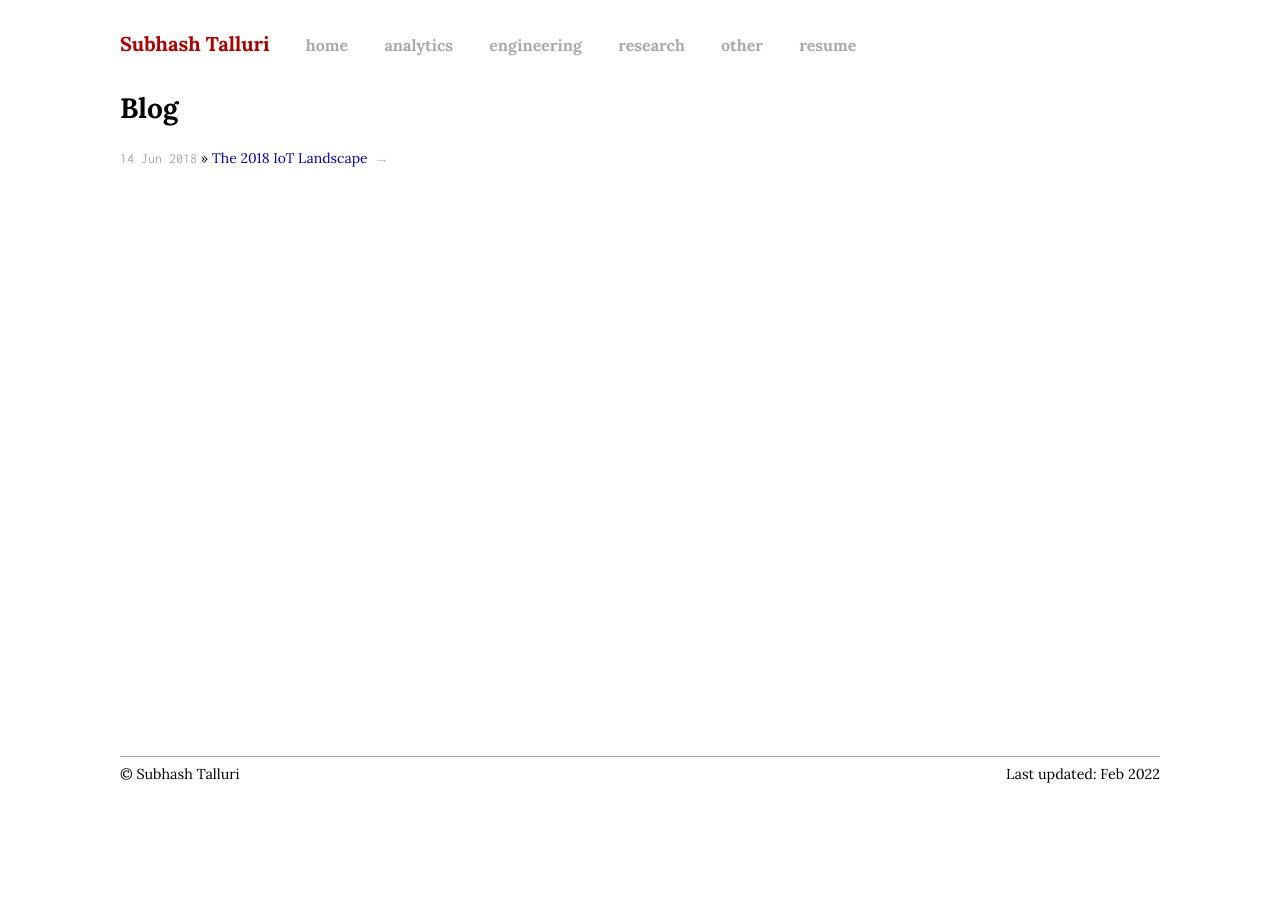
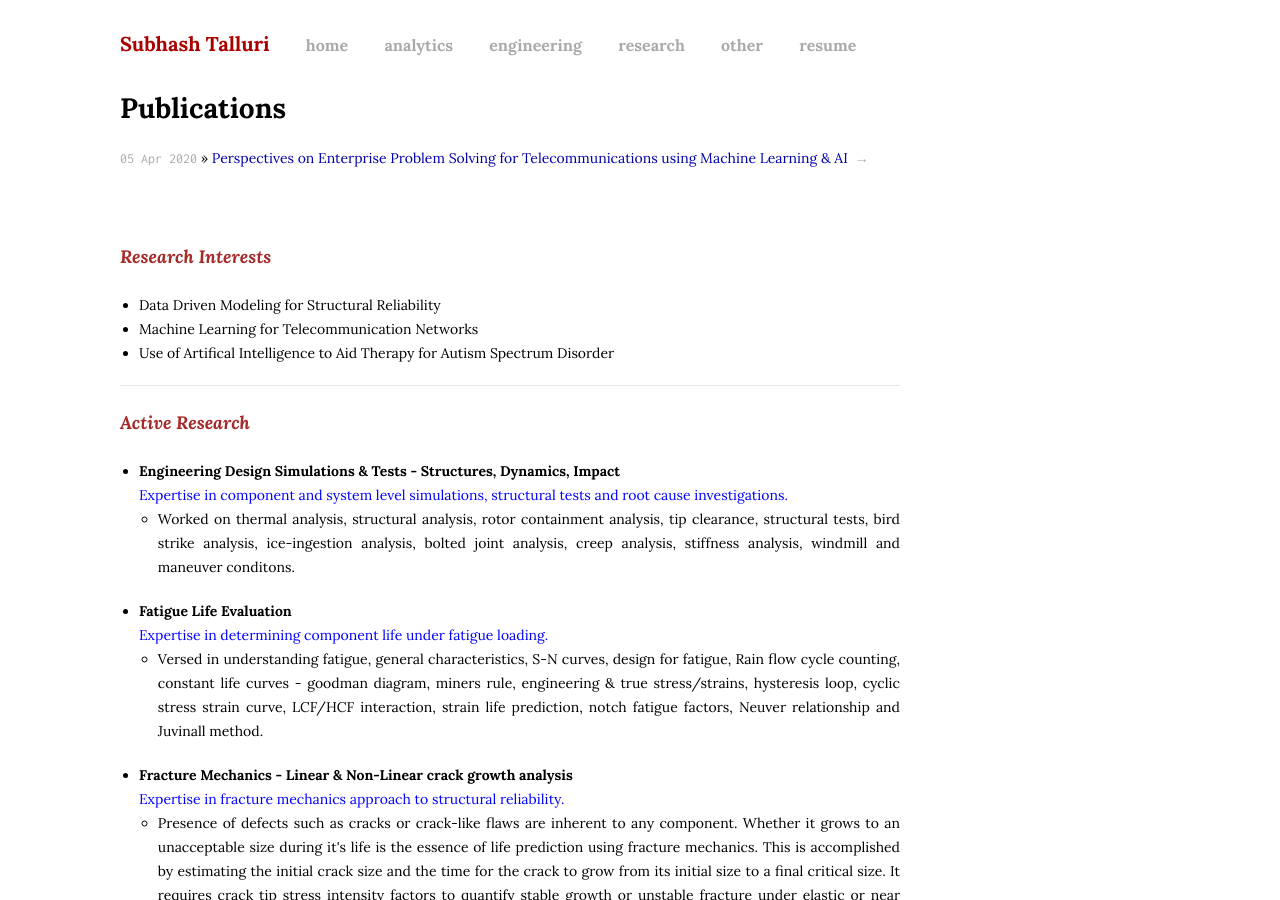
Before and after one commit to subhashtalluri/subhashtalluri.github.io, a Jekyll site: the page built from blog.html, in a window 1280 px wide and 900 px high. Built offline with Jekyll 4.4.1, drawn with Linux system fonts in a browser that asks for light colours; some of the changed text lies outside the part shown.

Commit message:
research update

```diff
--- a/_posts/2017-04-28-datathon.md
+++ b/_posts/2017-04-28-datathon.md
@@ -1,6 +1,13 @@
 ---
-title:  "The 2018 IoT Landscape"
-date:   2018-06-14
+title:  "Perspectives on Enterprise Problem Solving for Telecommunications using Machine Learning & AI"
+date:   2020-04-05
 categories: datascience
-link: http://mattturck.com/iot2018/
+link: https://medium.datadriveninvestor.com/perspectives-on-enterprise-problem-solving-for-telecommunications-using-machine-learning-ai-d57f1ac26c30
 ---
+
+---
+title:  "Why is Enterprise Machine Learning Prediction hard?"
+date:   2020-04-08
+categories: datascience
+link: https://medium.datadriveninvestor.com/why-is-enterprise-machine-learning-prediction-hard-15bba4d40345
+---
--- a/blog.html
+++ b/blog.html
@@ -1,8 +1,8 @@
 ---
 layout: default
-title: Subhash Talluri | Blog
+title: Subhash Talluri | Research
 ---
-<h1>Blog</h1>
+<h1>Publications</h1>
 
 
 <!-- original, no link posts
@@ -19,3 +19,64 @@ title: Subhash Talluri | Blog
     <li><span>{{ post.date | date_to_string }}</span> &raquo; <a href="{% if post.link %}{{ post.link }}{% else %}{{ post.url }}{% endif %}">{{ post.title }}</a>{% if post.link %}<span class="link-arrow"> &rarr;</span>{% endif %}</a></li>
   {% endfor %}
 </ul>
+
+<br>
+<br>
+
+<h3><i><b><span style="color:brown"><font size="4">Research Interests</font></span></b></i></h3>
+<br>
+<ul>
+
+    <li> Data Driven Modeling for Structural Reliability  </li>
+    <li> Machine Learning for Telecommunication Networks </li>
+    <li> Use of Artifical Intelligence to Aid Therapy for Autism Spectrum Disorder </li>
+
+</ul>
+<hr><br>
+
+<h3><i><b><span style="color:brown"><font size="4">Active Research</font></span></b></i></h3>
+<br>
+<ul>
+      <li>
+    <b>Engineering Design Simulations & Tests - Structures, Dynamics, Impact</b><br>
+        <span style="color:blue">Expertise in component and system level simulations, structural tests and root cause investigations.</span>
+        <ul>
+            <li>Worked on thermal analysis, structural analysis, rotor containment analysis, tip clearance, structural tests, bird strike analysis, ice-ingestion analysis, bolted joint analysis, creep analysis, stiffness analysis, windmill and maneuver conditons.    </li>
+        </ul>
+    </li>
+
+    <li>
+    <b>Fatigue Life Evaluation</b><br>
+        <span style="color:blue">Expertise in determining component life under fatigue loading.</span>
+        <ul>
+            <li>Versed in understanding fatigue, general characteristics, S-N curves, design for fatigue, Rain flow cycle counting, constant life curves - goodman diagram, miners rule, engineering & true stress/strains, hysteresis loop, cyclic stress strain curve, LCF/HCF interaction, strain life prediction, notch fatigue factors, Neuver relationship and Juvinall method.</li>
+        </ul>
+     </li>
+
+    <li>
+    <b>Fracture Mechanics - Linear & Non-Linear crack growth analysis</b><br>
+        <span style="color:blue">Expertise in fracture mechanics approach to structural reliability.</span>
+        <ul>
+            <li>Presence of defects such as cracks or crack-like flaws are inherent to any component. Whether it grows to an unacceptable size during it's life is the essence of life prediction using fracture mechanics. This is accomplished by estimating the initial crack size and the time for the crack to grow from its initial size to a final critical size. It requires crack tip stress intensity factors to quantify stable growth or unstable fracture under elastic or near elastic loading conditions.</li>
+        </ul>
+      </li>
+      <li>
+    <b>Material Review Board (MRB) activities</b><br>
+        <span style="color:blue">Expertise in reading part drawings, understanding the manufacturing process, reviewing repair/rework schemes and evaluating engineering deviations for their acceptability.</span>
+        <ul>
+              <li>Deviations in hardware against engineering definition can originate during manufacturing of parts, assembly or during any manufacturing process - raw material, rough machining, final machining, surface treatments or externally sourced operations. Considering the part's end use, 'Fit and Form' is analyzed for it's effect on surrounding hardware and the higher assembly. It is also analyzed for commercial, certification and safety issues such as impact on TBO (Time Before Overhaul), LCF life and damage tolerance.  </li>
+
+          </ul>
+
+      </li>
+       <li>
+    <b>Design for Additive Manufacturing</b><br>
+        <span style="color:blue">Expertise in design optimization (shape & topology) for metal additive manufacturing.</span>
+        <ul>
+              <li>Current design practices try to reduce manufacturing costs and not always straight forward given design constraints. Together with many different loading types, it is often necessary to perform many iterations manually to get a working design and they don't lend themselves well to fast turnaround or low weight designs. I have performed topology optimization which rendered truely organic free form shapes that can only be 3D printed. Once the loading is well understood, topology optimization was able to provide a functional design with very low weight in a fraction of the time. </li>
+
+          </ul>
+
+      </li>
+</ul>
+<hr><br>
```
